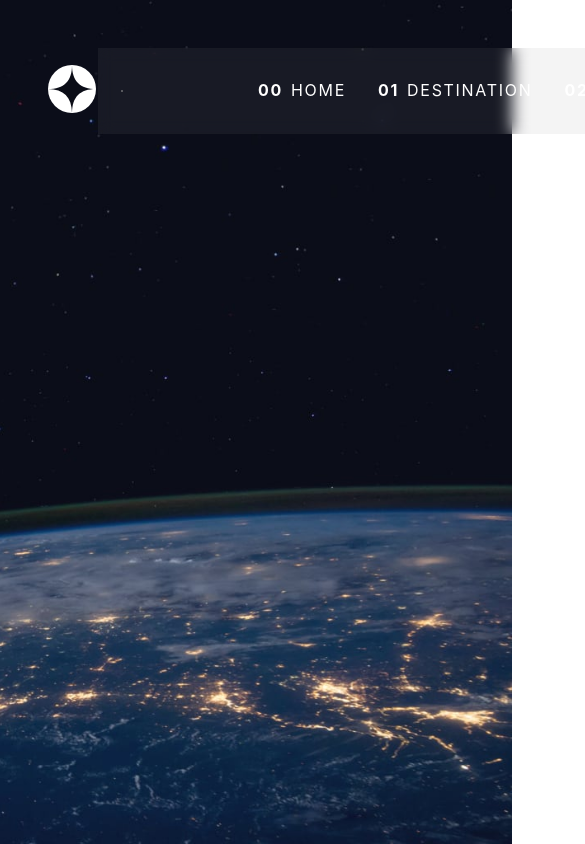
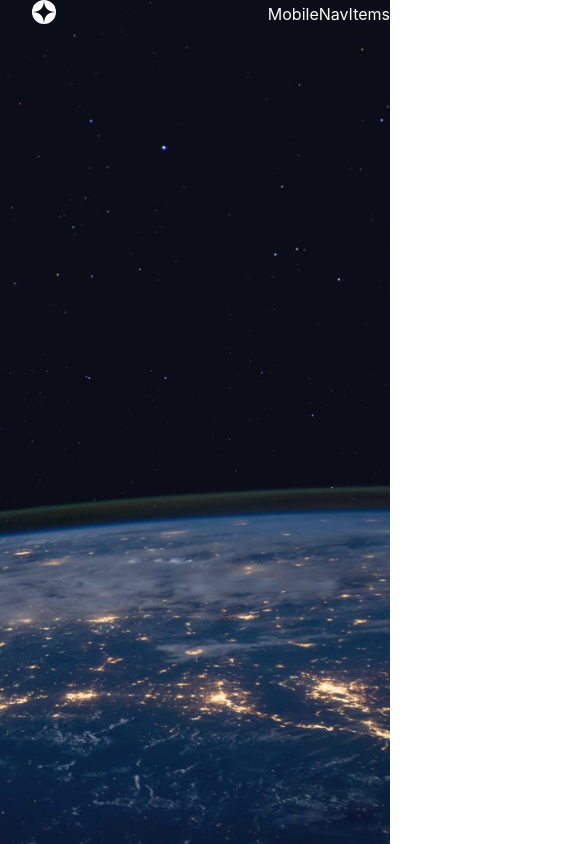
Before and after one commit to JealousGx/snippets, a React (Vite) app: page / in a window 390 px wide. Shown: the top 844 px of the page, 585 px wide, since content can reach past the window. Built offline with nearby package versions, Linux system fonts and the light colour scheme; a web font is replaced by a local one.

Commit message:
build: adds tablet responsive navbar

```diff
--- /dev/null
+++ b/src/components/MobileNavItems.jsx
@@ -0,0 +1,7 @@
+import Hamburger from "../assets/icon-hamburger.svg";
+
+const MobileNavItems = () => {
+  return <div>MobileNavItems</div>;
+};
+
+export default MobileNavItems;
--- a/src/components/NavItems.jsx
+++ b/src/components/NavItems.jsx
@@ -1,12 +1,20 @@
+import { useState } from "react";
 import { NavList } from "./NavbarElements";
 
-const NAV_ITEMS = ["home", "destination", "crew", "technology"];
+import { NAV_ITEMS, TABLET_VIEW } from "./helpers";
 
 const NavItems = () => {
+  const [active, setActive] = useState(null);
+
   return (
     <NavList>
       {NAV_ITEMS.map((item, index) => (
-        <li key={index}>
+        <li
+          key={index}
+          className={active === index && "active"}
+          onClick={() => setActive(index)}
+        >
+          {!TABLET_VIEW && (
             <span
               style={{
                 marginRight: "0.5rem",
@@ -15,6 +23,7 @@ const NavItems = () => {
             >
               0{index}
             </span>
+          )}
           {item}
         </li>
       ))}
--- a/src/components/Navbar.jsx
+++ b/src/components/Navbar.jsx
@@ -1,7 +1,11 @@
+import React from "react";
 import NavItems from "./NavItems";
+import MobileNavItems from "./MobileNavItems";
 import { NavContainer, NavLogoWrapper } from "./NavbarElements";
 
 import Logo from "../assets/logo.svg";
+
+import { MOBILE_VIEW } from "./helpers";
 
 const Navbar = () => {
   return (
@@ -9,8 +13,14 @@ const Navbar = () => {
       <NavLogoWrapper>
         <img src={Logo} alt="Logo" />
       </NavLogoWrapper>
-      <hr className="line" />
-      <NavItems />
+      {!MOBILE_VIEW ? (
+        <React.Fragment>
+          <hr className="line" />
+          <NavItems />
+        </React.Fragment>
+      ) : (
+        <MobileNavItems />
+      )}
     </NavContainer>
   );
 };
--- a/src/components/NavbarElements.js
+++ b/src/components/NavbarElements.js
@@ -4,8 +4,12 @@ const NavContainer = styled.nav`
   display: flex;
   align-items: center;
   justify-content: space-between;
-  padding: 3rem 0 3rem 3rem;
+  padding: 2rem 0 2rem 2rem;
   position: relative;
+
+  @media (max-width: 768px) {
+    padding: 0 0 0 2rem;
+  }
 `;
 
 const NavLogoWrapper = styled.div`
@@ -14,11 +18,16 @@ const NavLogoWrapper = styled.div`
   img {
     transform: scale(1);
     transition: transform 250ms ease;
+
+    &:hover {
+      transform: scale(0.75);
+    }
   }
 
-  img {
-    &:hover {
-      transform: scale(0.75);
+  @media (max-width: 468px) {
+    img {
+      width: 24px;
+      height: 24px;
     }
   }
 `;
@@ -27,11 +36,11 @@ const NavList = styled.ol`
   font-family: "Barlow Condensed", sans-serif;
   font-size: 16px;
   letter-spacing: 1.7px;
-  padding: 0 22rem 0 10rem;
+  padding: 0 8rem 0 6rem;
   display: flex;
-  gap: 2rem;
   align-items: center;
   justify-content: center;
+  gap: 2rem;
   background-color: rgba(151, 151, 151, 0.1);
   backdrop-filter: blur(8px);
   text-transform: uppercase;
@@ -52,6 +61,13 @@ const NavList = styled.ol`
       border-bottom: 2px solid #fff;
     }
   }
+
+  @media (max-width: 768px) {
+    font-size: 14px;
+    padding: 0 2rem;
+    gap: 1rem;
+    justify-content: space-between;
+  }
 `;
 
 export { NavContainer, NavLogoWrapper, NavList };
--- /dev/null
+++ b/src/components/helpers.js
@@ -0,0 +1,3 @@
+export const NAV_ITEMS = ["home", "destination", "crew", "technology"];
+export const MOBILE_VIEW = window.innerWidth < 468;
+export const TABLET_VIEW = window.innerWidth <= 768;
--- a/src/index.css
+++ b/src/index.css
@@ -28,7 +28,7 @@ body {
 @media screen and (max-width: 640px) {
   body {
     height: 100vh;
-    background: url("./assets/backgrounds/background-home-mobile.jpg");
+    background: url("./assets/backgrounds/background-home-tablet.jpg");
     background-size: cover;
     background-position: center;
     background-repeat: no-repeat;
@@ -51,3 +51,9 @@ body {
   transform: translateX(25px);
   z-index: 99;
 }
+
+@media screen and (max-width: 768px) {
+  .line {
+    display: none;
+  }
+}
```
Lines whose indentation alone changed are shown as unchanged.
